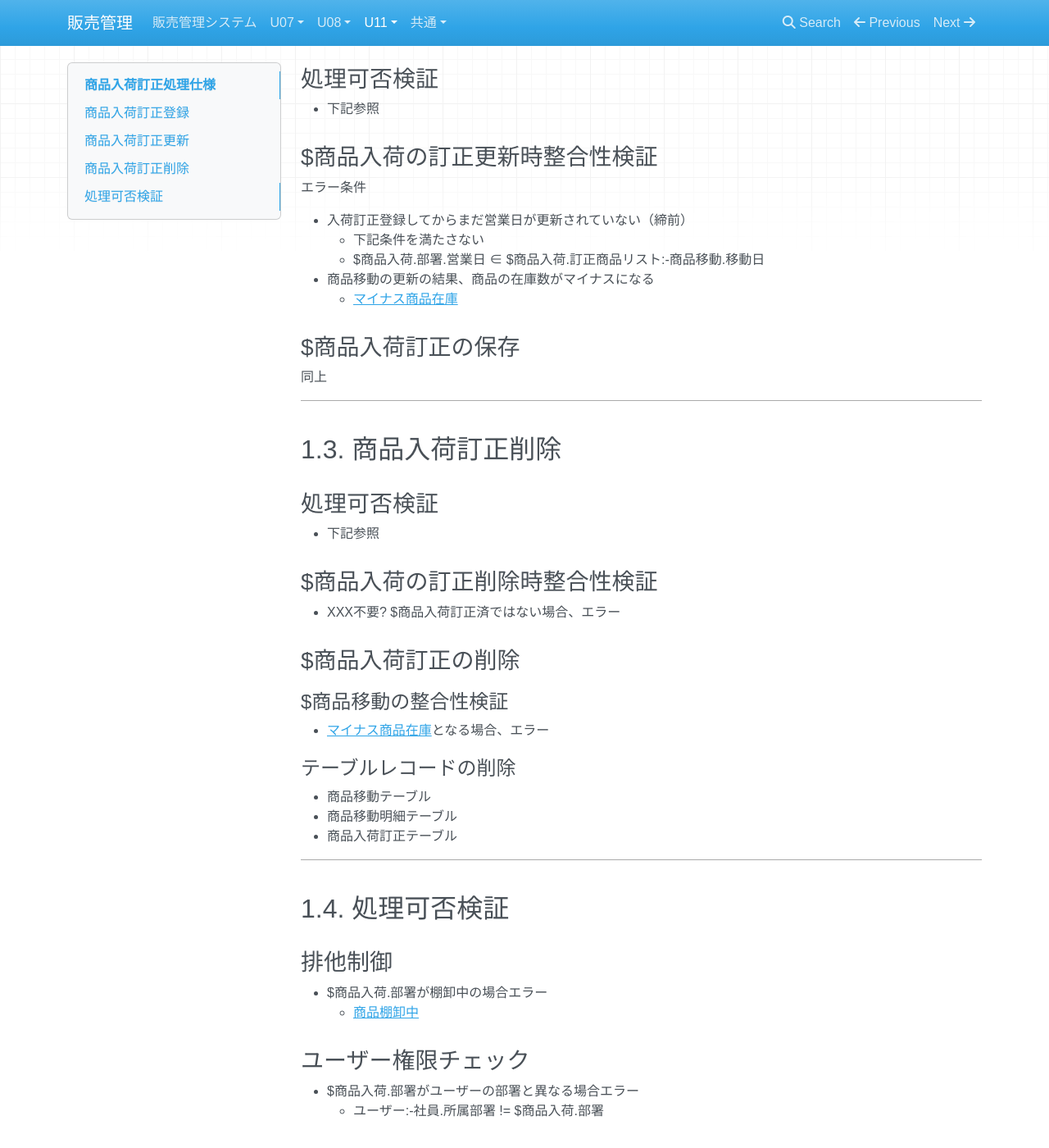
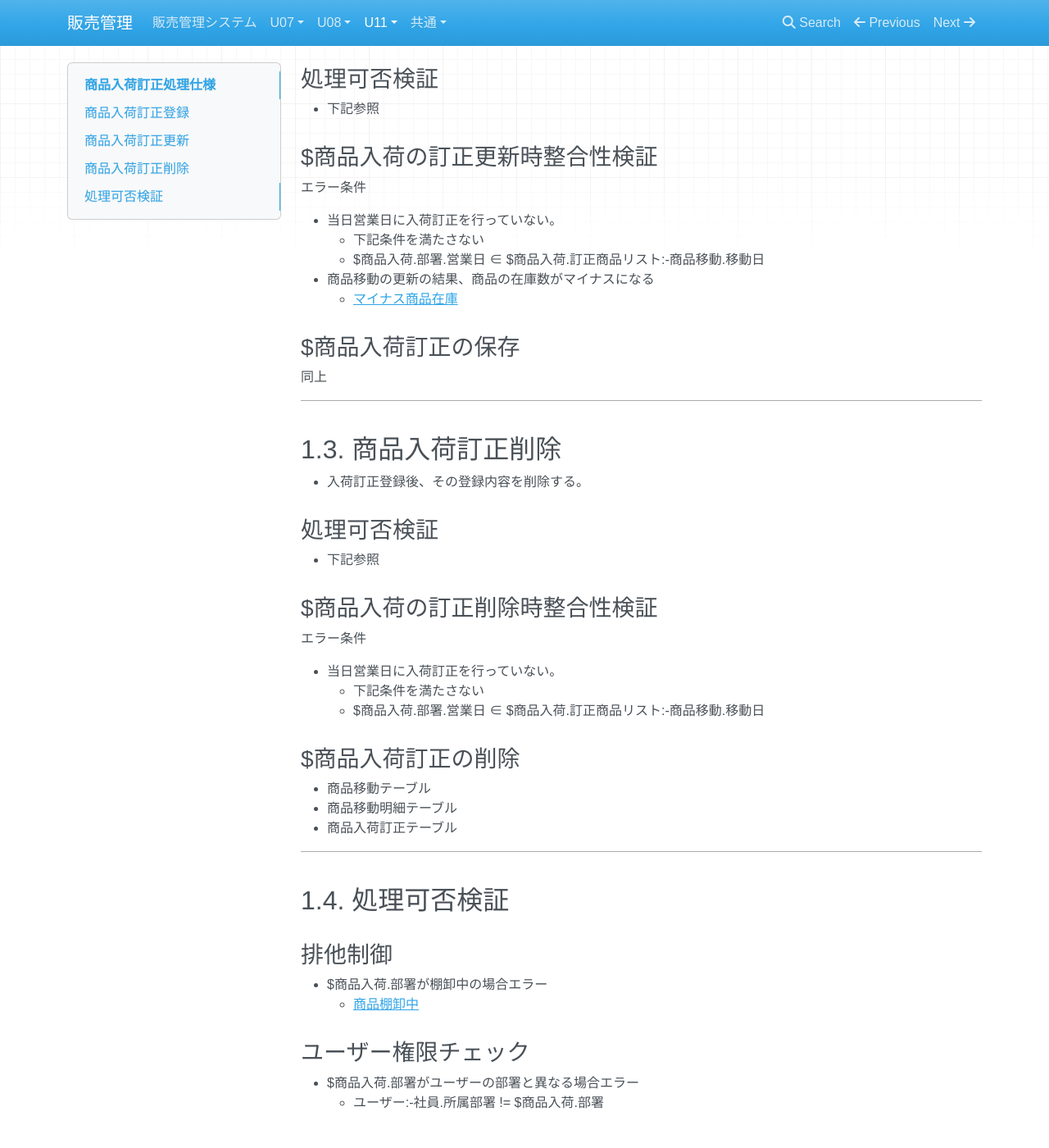
Before and after one commit to ShowKa/HanbaiKanriDoc, an MkDocs documentation site: the page built from docs/U11/U11G003商品入荷/3.1.処理仕様_商品入荷訂正.md, in a window 1280 px wide and 1400 px high, scrolled down 1824 px. Shown: the whole window at 82% size. Built offline with MkDocs 1.6.1, drawn with Linux system fonts in a browser that asks for light colours; nearby versions of some CDN libraries.

Commit message:
処理仕様 商品入荷訂正削除

```diff
--- a/docs/U11/U11G003商品入荷/3.1.処理仕様_商品入荷訂正.md
+++ b/docs/U11/U11G003商品入荷/3.1.処理仕様_商品入荷訂正.md
@@ -83,7 +83,7 @@
 
 エラー条件
 
-- 入荷訂正登録してからまだ営業日が更新されていない（締前）
+- 当日営業日に入荷訂正を行っていない。
     - 下記条件を満たさない
     - $商品入荷.部署.営業日 ∈ $商品入荷.訂正商品リスト:-商品移動.移動日
 - 商品移動の更新の結果、商品の在庫数がマイナスになる
@@ -97,21 +97,21 @@
 
 ## 商品入荷訂正削除
 
+- 入荷訂正登録後、その登録内容を削除する。
+
 ### 処理可否検証
 
 - 下記参照
 
 ### $商品入荷の訂正削除時整合性検証
 
-- XXX不要? $商品入荷訂正済ではない場合、エラー
+エラー条件
+
+- 当日営業日に入荷訂正を行っていない。
+    - 下記条件を満たさない
+    - $商品入荷.部署.営業日 ∈ $商品入荷.訂正商品リスト:-商品移動.移動日
 
 ### $商品入荷訂正の削除
-
-#### $商品移動の整合性検証
-
-- [マイナス商品在庫](/U11/仕様/マイナス商品在庫)となる場合、エラー
-
-#### テーブルレコードの削除
 
 - 商品移動テーブル
 - 商品移動明細テーブル
```
